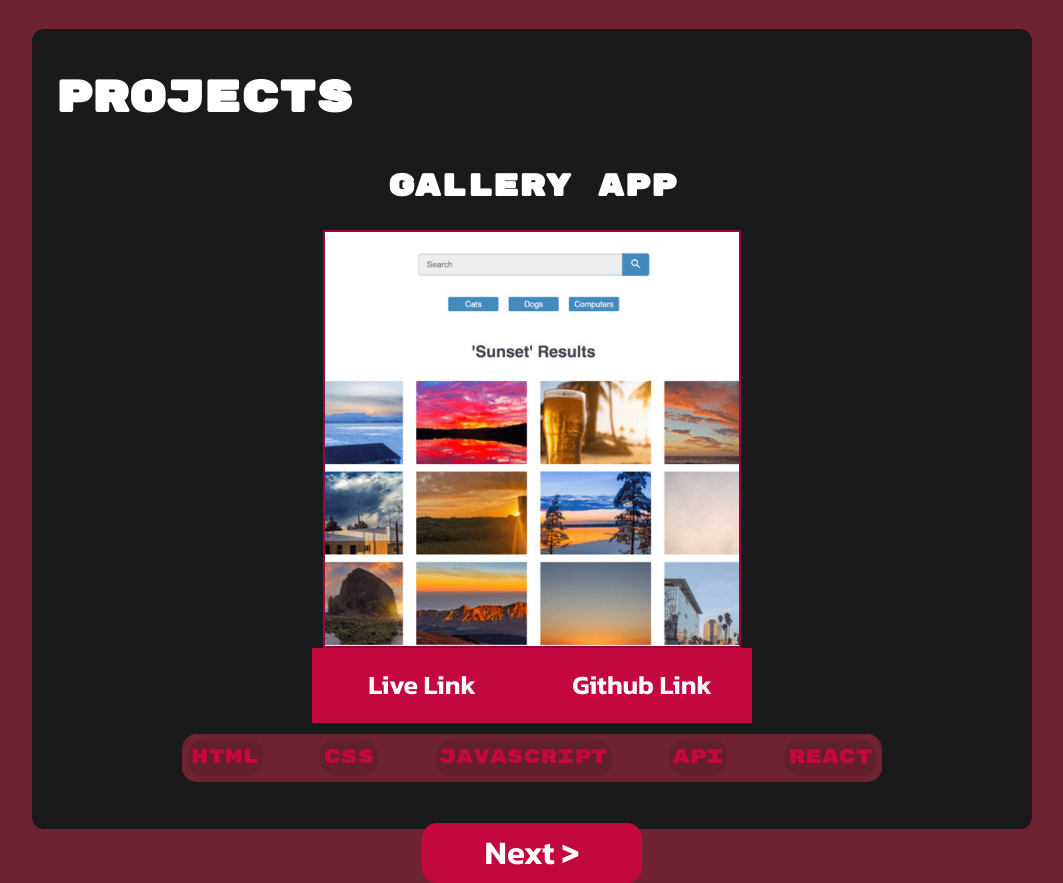
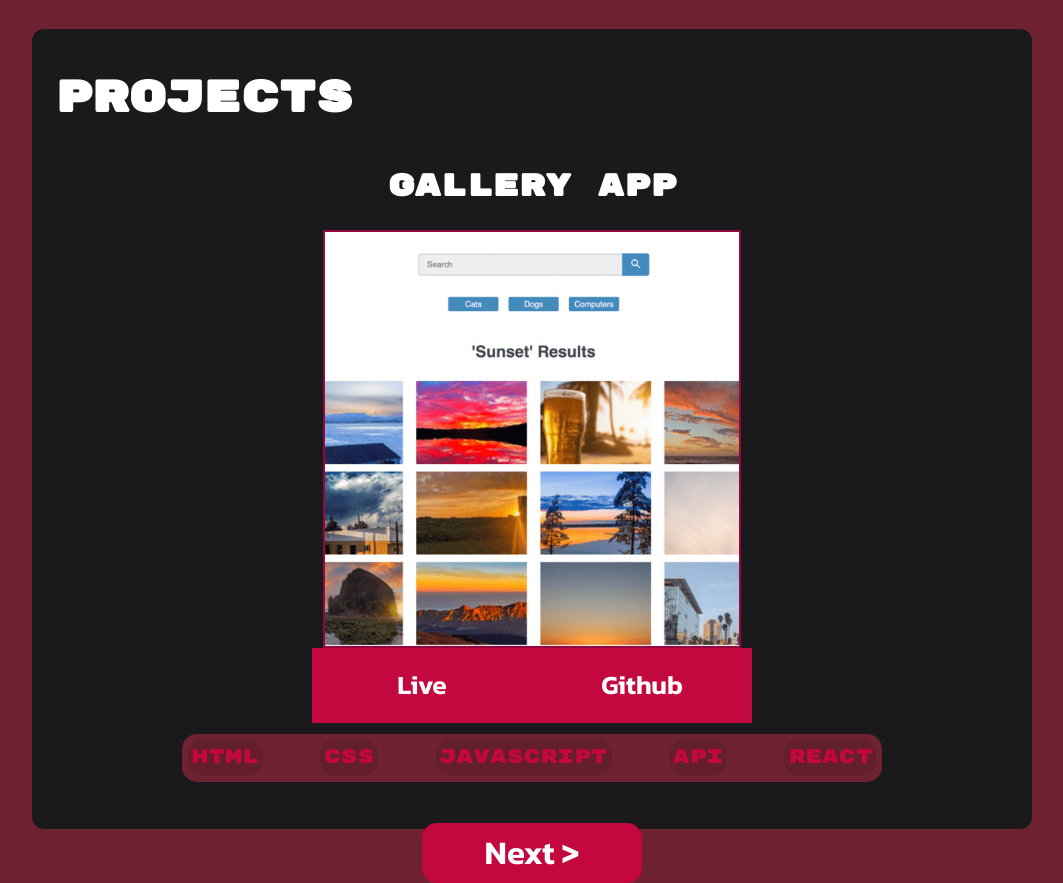
Before and after one commit to Avcx/avcx.github.io, a React (Vite) app: page /Projects in a window 1280 px wide. Shown: the whole page, without its empty margins (108-1171 px from the left). Built offline with nearby package versions, Linux system fonts and the light colour scheme.

Commit message:
Style Changes

```diff
--- a/src/components/Project.jsx
+++ b/src/components/Project.jsx
@@ -18,8 +18,8 @@ const Project = ({
       <h2 className="prj-head">{name}</h2>
       <img className="prj-img" src={imgUrls[0]} alt={`Image of ${name}`} />
       <div className="prj-link">
-        <a href={links.live}>Live Link</a>
-        <a href={links.git}>Github Link</a>
+        <a href={links.live}>Live</a>
+        <a href={links.git}>Github</a>
       </div>
       <ul className="prj-tech">
         {tech.map((kind) => (
--- a/src/index.css
+++ b/src/index.css
@@ -278,19 +278,6 @@ main {
   margin: 0;
 }
 
-.cta-btn a,
-.nav_btn {
-  text-align: center;
-  font-weight: 500;
-  font-size: 2rem;
-  display: block;
-  background-color: var(--primary-color);
-  width: 10rem;
-  border-radius: 15px;
-  padding: 7px 7px;
-  color: white;
-}
-
 .cta-btn a {
   font-size: 1.3rem;
   text-decoration: none;
@@ -298,6 +285,9 @@ main {
   text-align: center;
   font-weight: 500;
   display: block;
+  width: 10rem;
+  border-radius: 15px;
+  background-color: var(--primary-color);
   color: var(--text-color);
 }
 
```
